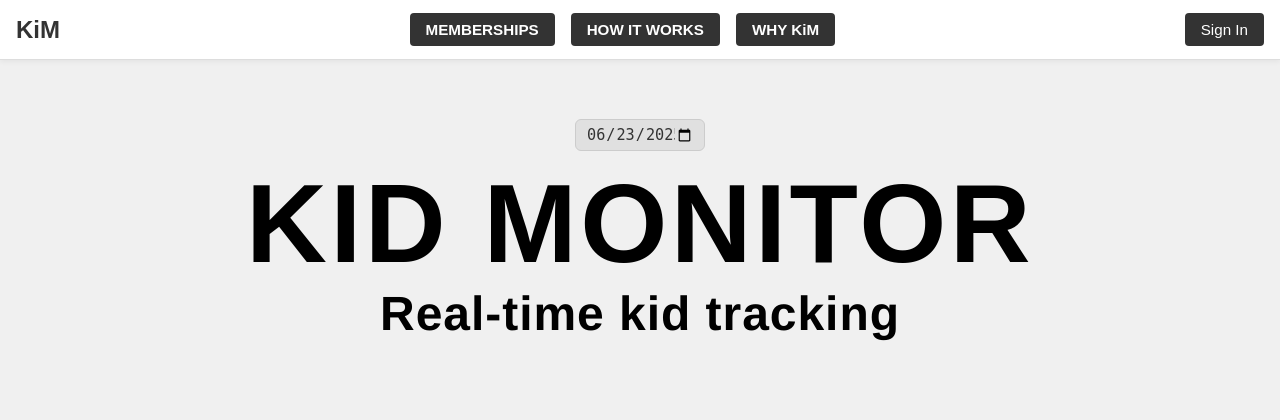
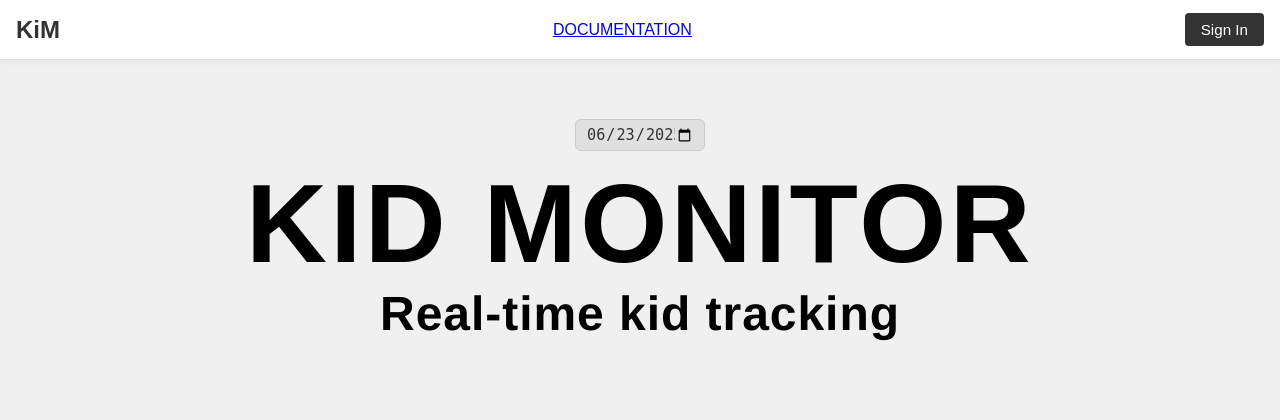
Before and after one commit to NicolaeTimofte/kid-mongraal, a PHP site: page /home_page/home.php in a window 1280 px wide. Shown: the top 420 px of the page. Run offline with PHP 8.4, Linux system fonts and the light colour scheme.

Commit message:
Update home.php

```diff
--- a/home_page/home.php
+++ b/home_page/home.php
@@ -19,20 +19,7 @@
     <div class="logo">KiM</div>
 
     <div class="other-actions">
-      <!--memberships button-->
-      <form action="index.php" method="get" class="other-form">
-        <button type="submit" class="btn-memberships">MEMBERSHIPS</button>
-      </form>
-
-      <!--how-it-works button-->
-      <form action="index.php" method="get" class="other-form">
-        <button type="submit" class="btn-how-it-works">HOW IT WORKS</button>
-      </form>
-
-      <!--why-KiM button-->
-      <form action="index.php" method="get" class="other-form">
-        <button type="submit" class="btn-why-KiM">WHY KiM</button>
-      </form>
+      <a href="documentation.html" class="btn-memberships">DOCUMENTATION</a>
     </div>
 
     <div class="authentication-actions">
@@ -41,10 +28,6 @@
         <button type="submit" class="btn-login">Sign In</button>
       </form>
 
-      <!--register button
-      <form action="../login.php" method="get" class="authentication-form">
-        <button type="submit" class="btn-register">Register</button>
-      </form>-->
     </div>
   </nav>
 
```
